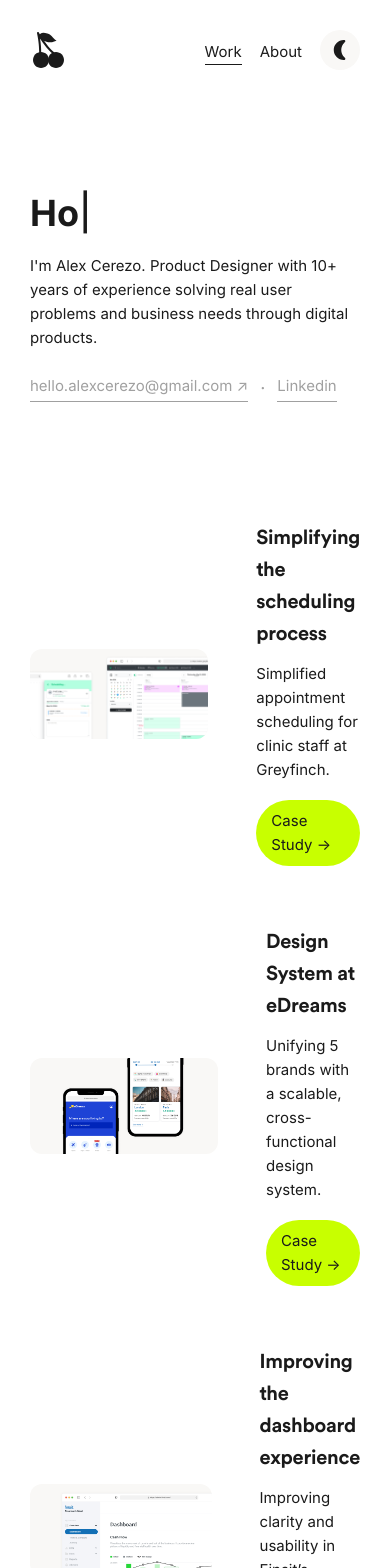
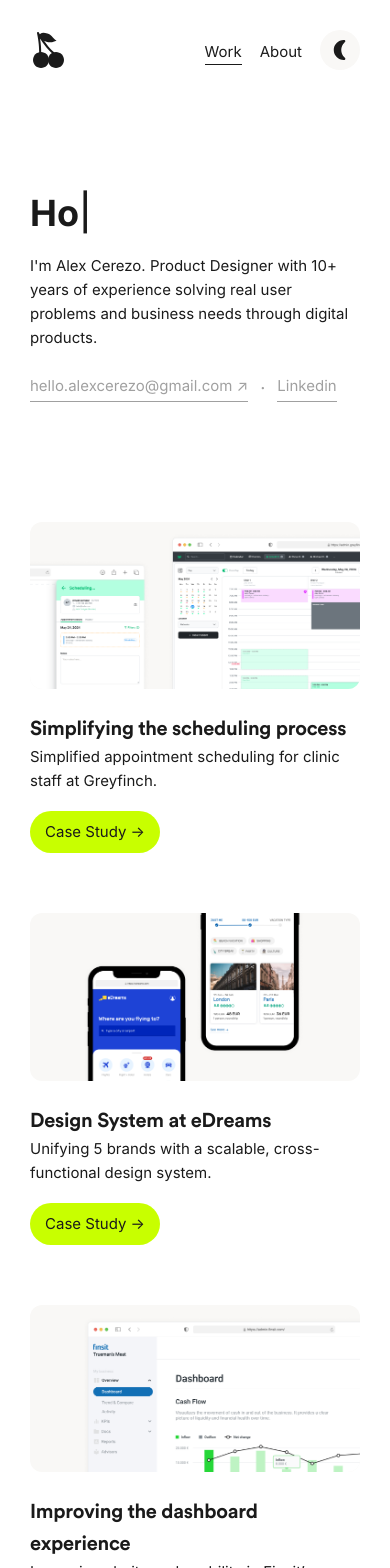
Before and after one commit to itsalexcm/alex-cerezo-portfolio, a Vue app: page / in a window 390 px wide. Shown: the top 1568 px of the page. Built offline with nearby package versions, Linux system fonts and the light colour scheme; no server answers.

Commit message:
small updates

```diff
--- a/src/components/CarouselComponent.vue
+++ b/src/components/CarouselComponent.vue
@@ -79,4 +79,10 @@ const props = defineProps({
     transform: translateX(-50%);
   }
 }
+
+@media (max-width: 720px) {
+  .carousel-track img {
+    height: 400px;
+  }
+}
 </style>
--- a/src/components/ProjectList.vue
+++ b/src/components/ProjectList.vue
@@ -75,4 +75,20 @@ defineProps({
     }
   }
 }
+@media (max-width: 720px) {
+  .work {
+    .work-list {
+      .work-item {
+        flex-direction: column;
+        align-items: flex-start;
+        .work-content {
+          margin: var(--spacing-8x) 0 0 0;
+          .work-desc {
+            margin-top: 0;
+          }
+        }
+      }
+    }
+  }
+}
 </style>
```
Lines whose indentation alone changed are shown as unchanged.
